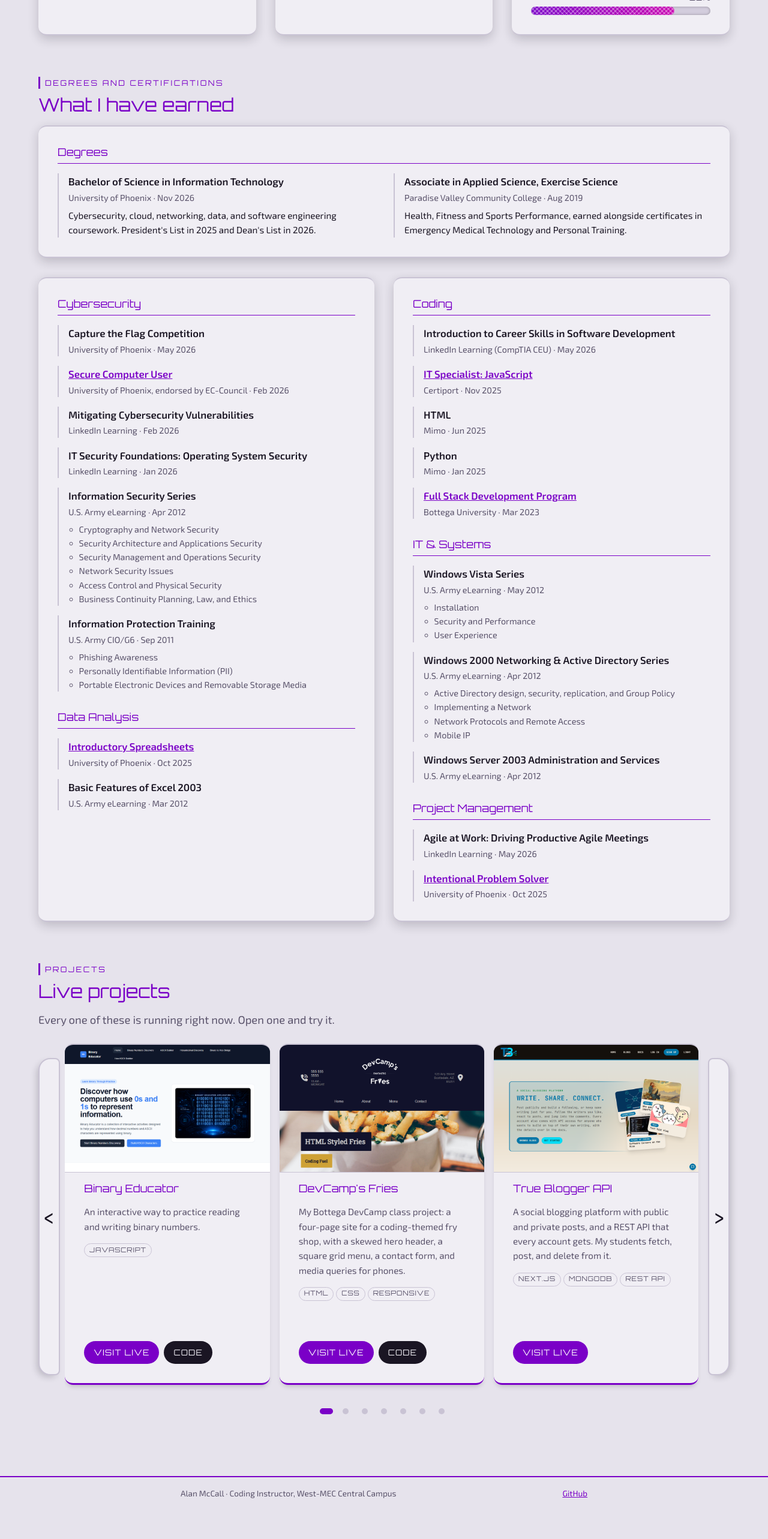
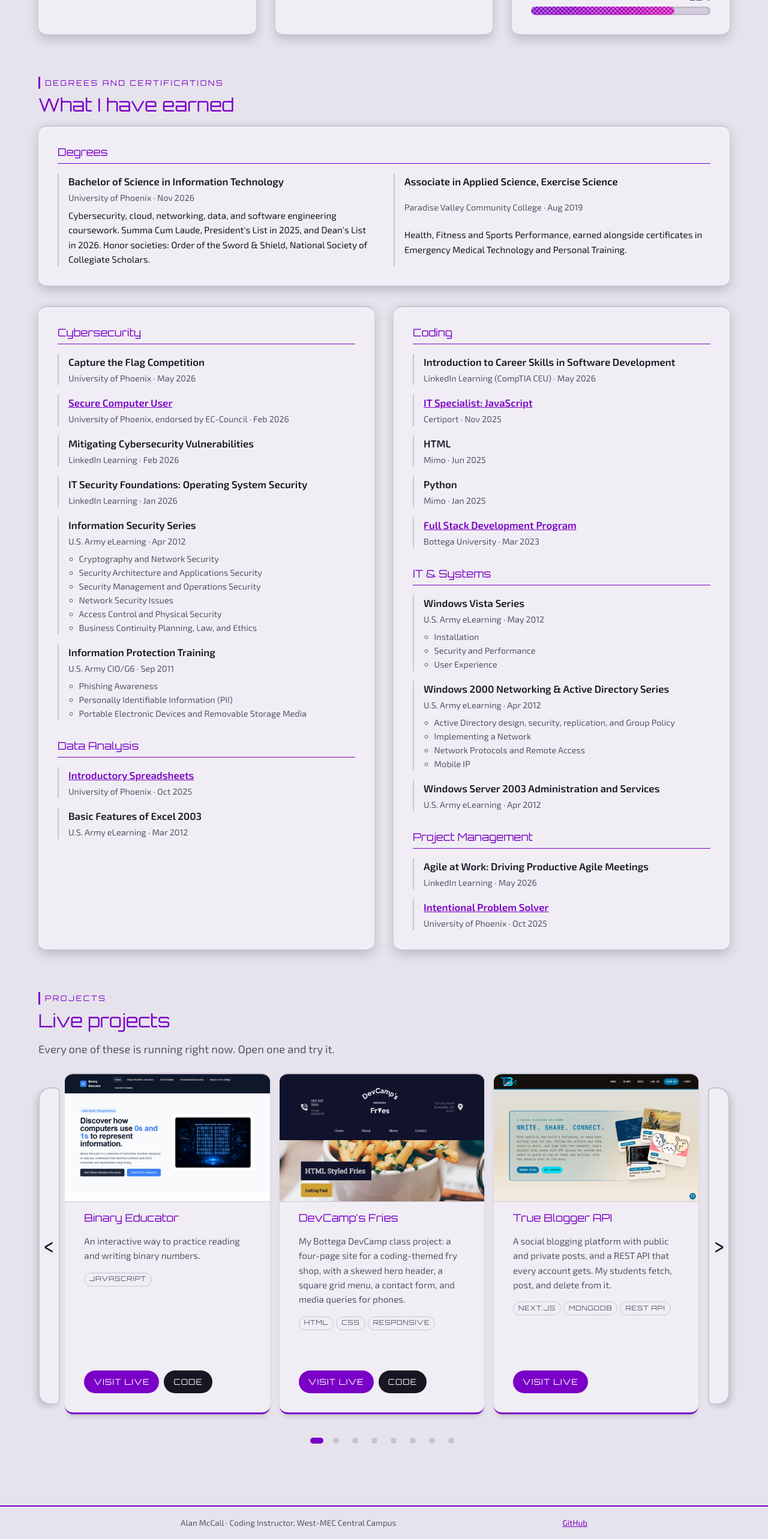
Before and after one commit to Xerrath/west-mec-portfolio-2026, a Next.js app: page / in a window 1280 px wide. Shown: the part 2335-4901 px from the top of the page at 60% size. Before the commit the page ends 4852 px from the top, so only its background shows below. Built offline with nearby package versions, Linux system fonts and the light colour scheme; a web font is replaced by a local one.

Commit message:
Add Spider-Man Tribute project card and UoPX honors

```diff
--- a/src/data/certifications.js
+++ b/src/data/certifications.js
@@ -11,7 +11,7 @@ export const degrees = [
     name: "Bachelor of Science in Information Technology",
     school: "University of Phoenix",
     date: "2026-11",
-    text: "Cybersecurity, cloud, networking, data, and software engineering coursework. President's List in 2025 and Dean's List in 2026.",
+    text: "Cybersecurity, cloud, networking, data, and software engineering coursework. Summa Cum Laude, President's List in 2025, and Dean's List in 2026. Honor societies: Order of the Sword & Shield, National Society of Collegiate Scholars.",
   },
   {
     name: "Associate in Applied Science, Exercise Science",
--- a/src/data/projects.js
+++ b/src/data/projects.js
@@ -17,6 +17,14 @@ export const projects = [
     liveUrl: "https://xerrath.github.io/shellGame-Holloween-Starter/",
     repoUrl: "https://github.com/Xerrath/shellGame-Holloween-Starter",
     tags: ["JavaScript", "localStorage", "Gamepad API"],
+  },
+  {
+    name: "Spider-Man Tribute",
+    description: "A Spider-Man fan site: his story told in chapters, a rogues gallery of 17 villains, his biggest fans, and a library of 501 comic series, 19 movies, and 15 TV shows, each with its own page.",
+    image: "/images/projects/spider-man-tribute.png",
+    liveUrl: "https://xerrath.github.io/tributeWebsite/",
+    repoUrl: "https://github.com/Xerrath/tributeWebsite",
+    tags: ["HTML", "CSS", "CSS Animations"],
   },
   {
     name: "Color Lab",
--- a/src/data/timeline.js
+++ b/src/data/timeline.js
@@ -21,5 +21,5 @@ export const timeline = [
   { date: "May 2025", title: "Adopted Midas", text: "Our newest dog.", image: "/images/timeline/midas.jpg", alt: "My dog Midas" },
   { date: "May 2026", title: "Started at West-MEC", text: "Began working with West-MEC's coding program on contract.", image: "/images/timeline/west-mec-central.png", alt: "West-MEC Central Campus logo" },
   { date: "July 2026", title: "Full-time Coding Instructor at West-MEC", text: "Teaching the two-year Software & Web Application Development program at Central Campus.", image: "/images/timeline/west-mec-central.png", alt: "West-MEC Central Campus logo" },
-  { date: "November 2026", title: "Bachelor of Science in Information Technology", text: "University of Phoenix. President's List in 2025 and Dean's List in 2026.", image: "/images/timeline/university-of-phoenix.png", alt: "University of Phoenix phoenix logo" },
+  { date: "November 2026", title: "Bachelor of Science in Information Technology", text: "University of Phoenix. Summa Cum Laude, President's List in 2025, and Dean's List in 2026. Honor societies: Order of the Sword & Shield, National Society of Collegiate Scholars.", image: "/images/timeline/university-of-phoenix.png", alt: "University of Phoenix phoenix logo" },
 ];
```
Also changed, not shown: public/images/projects/spider-man-tribute.png (added).
